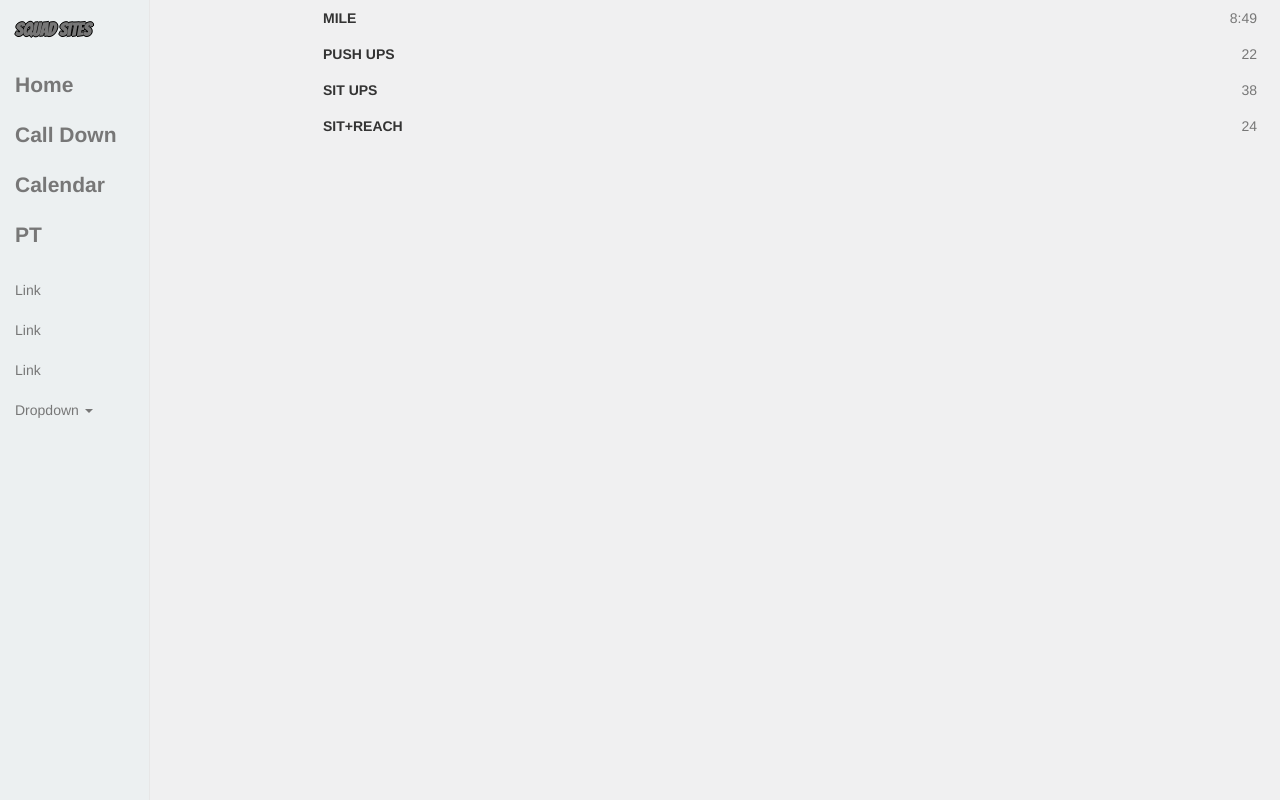
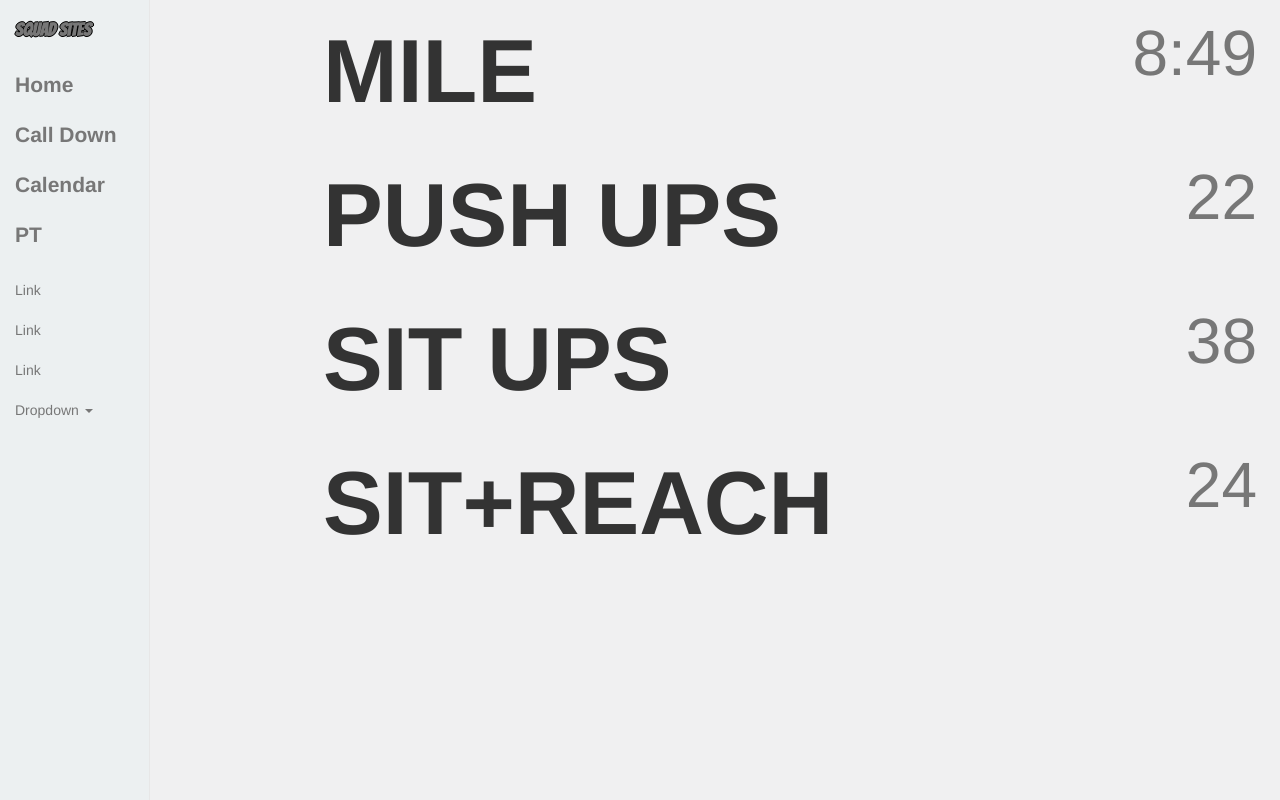
Before and after one commit to mpodolin/CAPApp, a Django app: page /promotions/pt/ in a window 1280 px wide. Run offline with Django 3.2, Linux system fonts and the light colour scheme; a user stored in the database is signed in; data comes from the database, SQL or seed files in the repository; some libraries are stand-ins or nearby versions.

Commit message:
Fixed PT Template

```diff
--- a/static/css/custom.css
+++ b/static/css/custom.css
@@ -76,9 +76,16 @@
     font-weight: bold;
     color: #333;
     text-transform: uppercase;
+    font-size: 7vw;
+    vertical-align: middle;
+    white-space: nowrap;
 }
 .pt-score {
     color: #777;
+    font-size:5vw;
+    vertical-align: middle;
+    white-space: nowrap;
+    width: 30%;
 }
 
 /* Profile */
```
